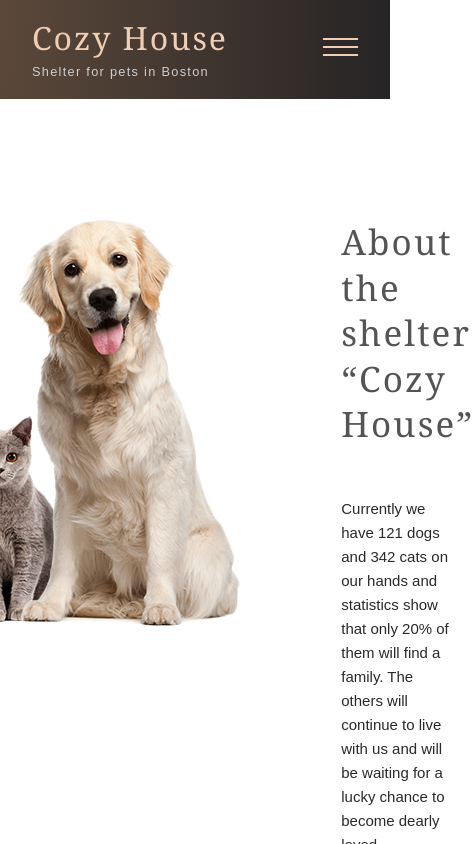
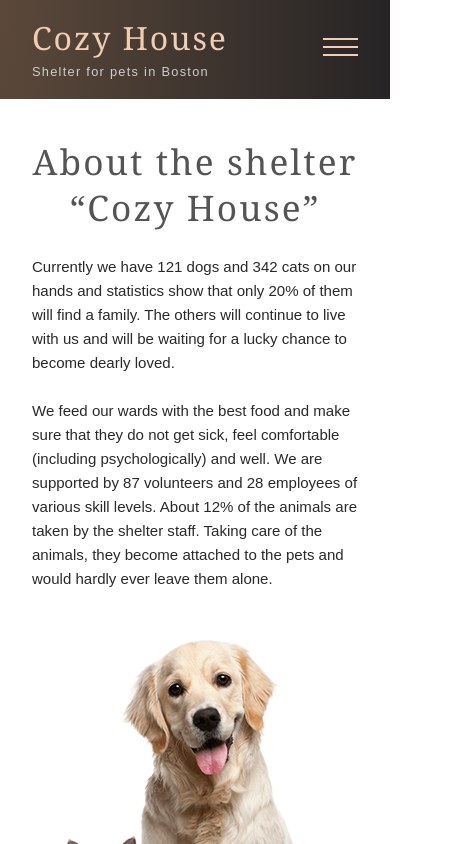
Before and after one commit to MiLee777/shelter, a React (Create React App) app: page /about in a window 390 px wide. Shown: the top 844 px of the page, 474 px wide, since content can reach past the window. Built offline with nearby package versions, Linux system fonts and the light colour scheme.

Commit message:
feat: add responsive disign in About the shelter page

```diff
--- a/src/App.css
+++ b/src/App.css
@@ -264,29 +264,31 @@ h1 {
 
 /* ABOUT THE SHELTER */
 .about {
-  height: 100%;
+  min-height: 100%;
   background-color: var(--background-body-white);
 }
 
 .about__container {
   height: 100%;
-  padding-top: 120px;
+  padding-top: 5.5rem;
   display: flex;
   justify-content: center;
-  column-gap: 100px;
+  column-gap: 6.25rem;
 }
+
+
 
 .about__content {
   width: 33%;
   display: flex;
   flex-direction: column;
-  row-gap: 50px;
+  row-gap: 3rem;
 }
 
 .title {
   font-family: var(--font-Georgia);
   font-weight: 400;
-  font-size: 35px;
+  font-size: 2.2rem;
   line-height: 130%;
   letter-spacing: 0.06em;
   color: var(--text-color-grey);
@@ -296,24 +298,29 @@ h1 {
   color: var(--text-color-dark);
   font-family: var(--font-Arial);
   font-weight: 400;
-  font-size: 15px;
+  font-size: 0.94rem;
   line-height: 160%;
 }
 
 /*=============== BREAKPOINTS ===============*/
 /* For large devices */
-@media all and (max-width: 1230px) {
+@media all and (max-width: 1030px) {
+  .about__container {
+    padding-top: 2.5rem;
+    flex-direction: column-reverse;
+    align-items: center;
+    row-gap: 3rem;
+  }
 
-}
+  .about__content {
+    width: 100%;
+    align-items: center;
+    row-gap: 1.5rem;
+  }
 
-/* For medium devices */
-@media all and (max-width: 615px) {
-
-}
-
-/* For small devices */
-@media all and (max-width: 360px) {
-
+  .title {
+    text-align: center;
+  }
 }
 
 /* OUR PETS */
@@ -417,41 +424,56 @@ h1 {
   border: 2px solid #FDDCC4;
 }
 
+/*=============== BREAKPOINTS ===============*/
+/* For large devices */
+@media all and (max-width: 1030px) {
+
+}
+
+/* For medium devices */
+@media all and (max-width: 780px) {
+
+}
+
+/* For small devices */
+@media all and (max-width: 360px) {
+
+}
+
 /* HELP THE SHELTER */
-
 .help {
-  height: 100%;
+  min-height: 100%;
   background-color: var(--background-body-grey);
   display: flex;
   flex-direction: column;
 }
 
 .help__content {
-  margin-top: 30px;
+  margin-top: 1.87rem;
   display: flex;
   flex-wrap: wrap;
   justify-content: center;
-  gap: 100px;
+  gap: 6.25rem;
 }
 
 .help__items {
   display: flex;
   flex-direction: column;
   align-items: center;
-  row-gap: 30px;
+  row-gap: 1.87rem;
 }
 
 .help__donation {
-  margin-top: 30px;
+  margin-top: 1.87rem;
   display: flex;
   justify-content: space-evenly;
 }
 
 .help__info {
-  margin-top: 30px;
+  margin-top: 1.87rem;
   display: flex;
   flex-direction: column;
-  row-gap: 20px;
+  row-gap: 1.25rem;
 }
 
 .help__text {
@@ -463,14 +485,14 @@ h1 {
 }
 
 .help__info p {
-  font-size: 15px;
+  font-size: 0.94rem;
 }
 
 .help__card {
   padding: 10px 15px;
-  width: 349px;
+  width: 21.8rem;
   display: flex;
-  column-gap: 10px;
+  column-gap: 0.62rem;
   background-color: #F1CDB3;
   border-radius: 9px;
   cursor: pointer;
@@ -482,7 +504,23 @@ h1 {
 }
 
 .help__card span {
-  font-size: 20px;
+  font-size: 1.25rem;
+}
+
+/*=============== BREAKPOINTS ===============*/
+/* For large devices */
+@media all and (max-width: 915px) {
+
+}
+
+/* For medium devices */
+@media all and (max-width: 780px) {
+
+}
+
+/* For small devices */
+@media all and (max-width: 360px) {
+
 }
 
 /* CONTACT */
@@ -547,3 +585,19 @@ h1 {
   line-height: 115%;
   letter-spacing: 0.06em;
 }
+
+/*=============== BREAKPOINTS ===============*/
+/* For large devices */
+@media all and (max-width: 1030px) {
+
+}
+
+/* For medium devices */
+@media all and (max-width: 780px) {
+
+}
+
+/* For small devices */
+@media all and (max-width: 360px) {
+
+}
```
